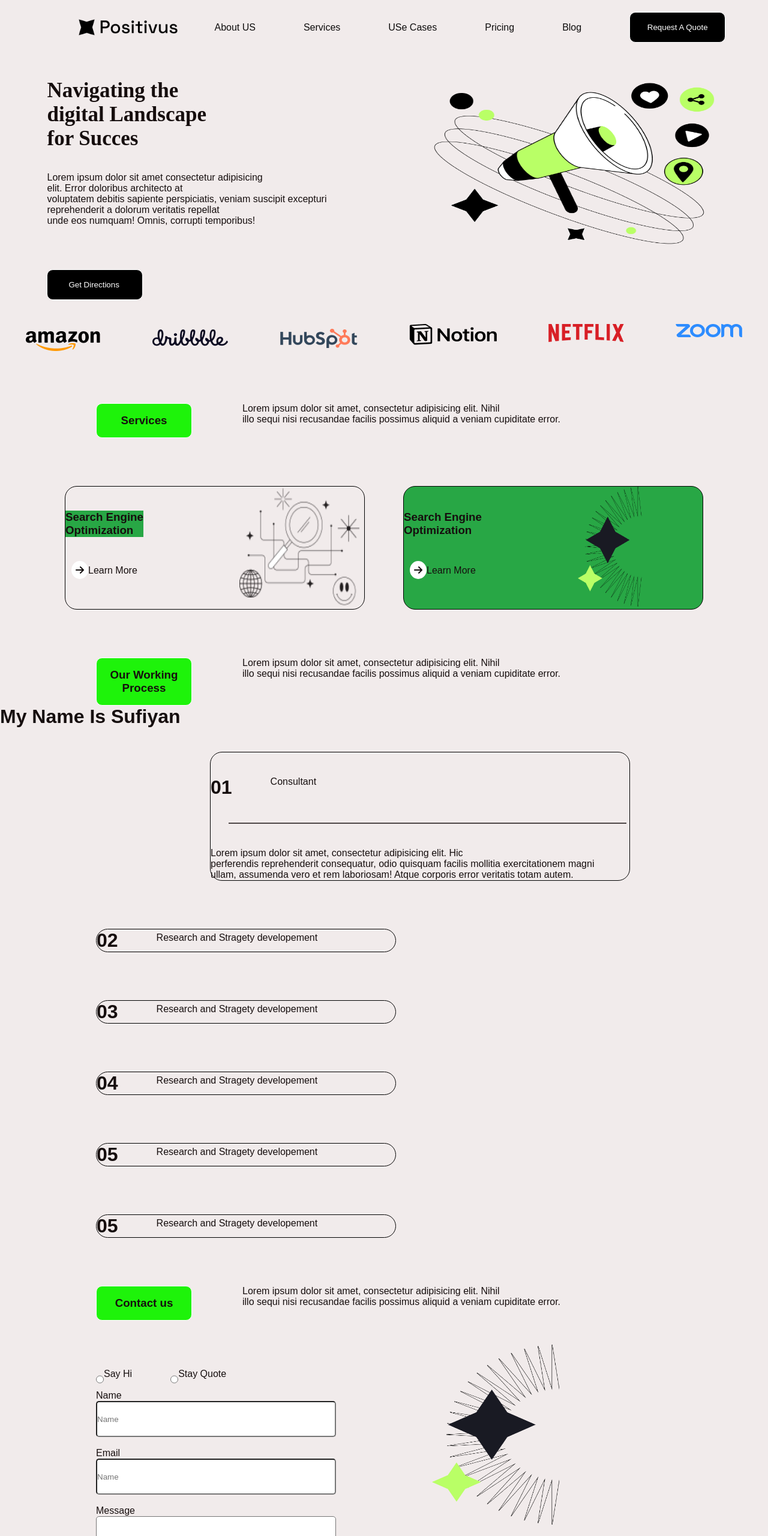
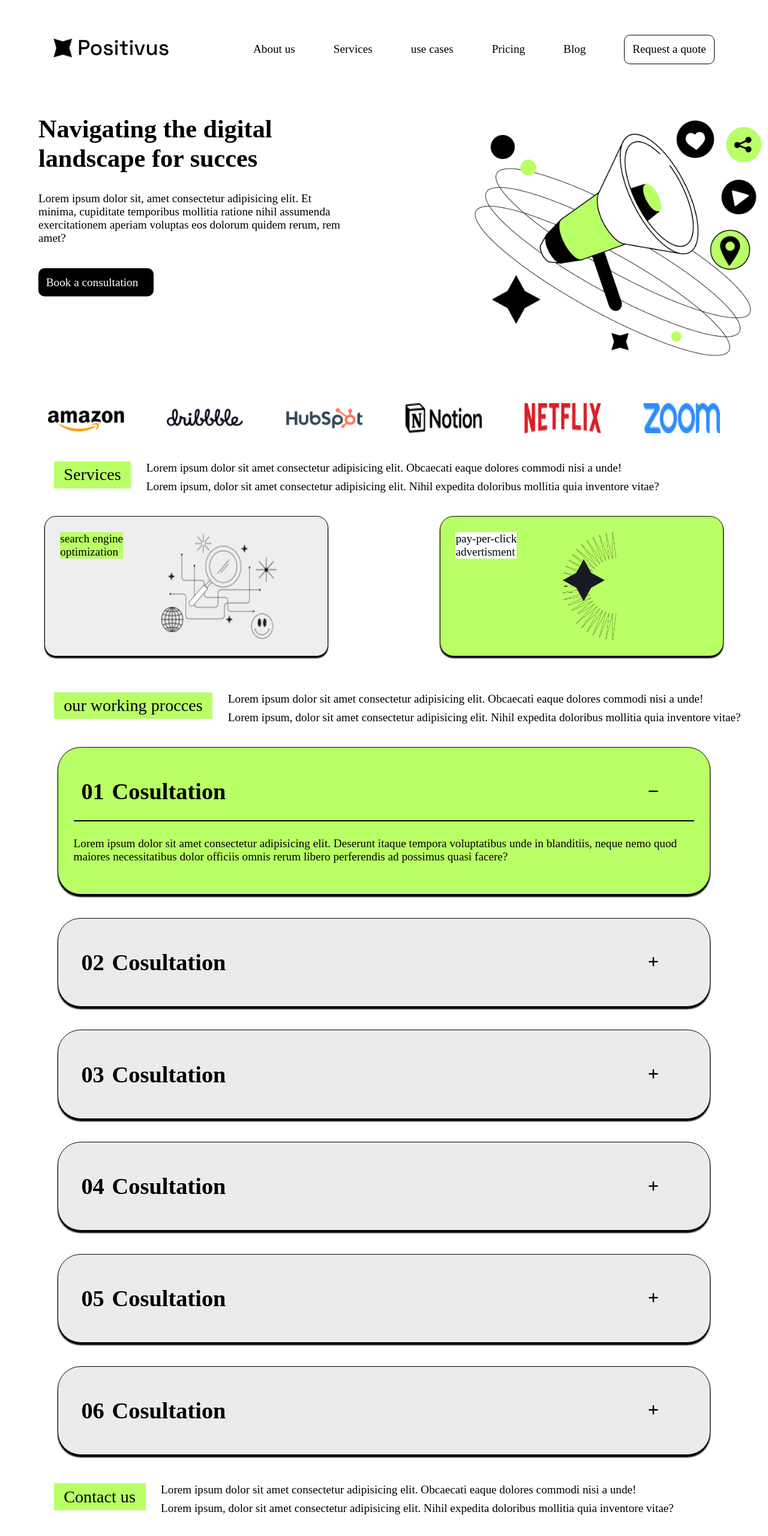
Before and after one commit to Sufiyan-Zahid4342/Hacathon, a plain HTML site: page index.html in a window 1280 px wide. Shown: the top 2560 px of the page at 60% size. Drawn offline with Linux system fonts and the light colour scheme; a web font is replaced by a local one.

Commit message:
final updated

```diff
--- a/index.html
+++ b/index.html
@@ -1,198 +1,195 @@
 <!DOCTYPE html>
 <html lang="en">
-
   <head>
-    <meta charset="UTF-8">
-    <meta name="viewport" content="width=device-width, initial-scale=1.0">
+    <meta charset="UTF-8" />
+    <meta name="viewport" content="width=device-width, initial-scale=1.0" />
+    <link rel="stylesheet" href="style.css" />
+    <link rel="stylesheet" href="./media.css" />
     <title>Document</title>
-    <link rel="stylesheet" href="./style.css">
-    <link rel="stylesheet" href="./utility.css">
-    <link rel="stylesheet" href="https://cdnjs.cloudflare.com/ajax/libs/font-awesome/6.6.0/css/all.min.css" />
   </head>
-
   <body>
-    <nav data-aos="fade-down f-wrap">
-        <div class="images ">
-            <img src="./Assets/Logo.png" alt="logo" class="d-flex" width="165px">
+    <nav>
+      <div>
+        <img class="nav-image" src="./Assets/logo.png" alt="#" />
       </div>
-        <div class="pages">
-            <a class="t-decuration pages1 " href="./index.html">About US</a>
-            <a class="t-decuration pages1 " href="./Pages/AboutUs.html">Services</a>
-            <a class="t-decuration  pages1" href="./Pages/Publications.html">USe Cases</a>
-            <a class="t-decuration  pages1" href="./Pages/Feedback.html">Pricing</a>
-            <a class="t-decuration  pages1" href="./Pages/Feedback.html">Blog</a>
-            <button class="pages-button1"> <a class="t-decuration" href="">Request A Quote</a></button>
+      <div class="manus">
+        <li>About us</li>
+        <li>Services</li>
+        <li>use cases</li>
+        <li>Pricing</li>
+        <li>Blog</li>
+        <p>Request a quote</p>
       </div>
-        <div class="d-none"><i class="fa-solid fa-bars "></i></div>
     </nav>
-    <!-- navbar ended -->
-    <!-- main Started -->
-    <div class="d-flex mt-2 f-wrap" style="justify-content: space-around;">
-        <div class="main-child1" data-aos="fade-right" data-aos-offset="400" data-aos-easing="ease-in-sine">
-            <!-- <p style="color: rgb(250, 23, 23);" class="p1">ISLAMABAD</p></br> -->
-            <h3 class="f-family" style="font-size: 35px;">Navigating the</br> digital Landscape</br> for Succes</h3>
-            </br></br>
-            <p> Lorem ipsum dolor sit
-                amet consectetur adipisicing</br> elit. Error doloribus architecto at</br> voluptatem debitis sapiente
-                perspiciatis, veniam suscipit excepturi </br>reprehenderit a dolorum veritatis repellat</br> unde eos
-                numquam!
-                Omnis, corrupti temporibus!</p></br>
-
-            </br></br></br>
-            <button class="pages-button1"><a href="" class="t-decuration c-white">Get Directions <img src=""
-                        alt=""></a></button>
+    <div class="main-page">
+      <div class="sec-1">
+        <h1>Navigating the digital landscape for succes</h1>
+        <p>
+          Lorem ipsum dolor sit, amet consectetur adipisicing elit. Et minima,
+          cupiditate temporibus mollitia ratione nihil assumenda exercitationem
+          aperiam voluptas eos dolorum quidem rerum, rem amet?
+        </p>
+        <p class="sec-1-button">Book a consultation</p>
       </div>
-        <div class="main-child2img" data-aos="fade-left" data-aos-offset="300" data-aos-easing="ease-in-sine"> <img
-                src="./Assets/main-img.png" alt="" height="300px" width="500px" class="main-child2img"> </div>
+      <div ><img class="main-img" src="./Assets/main-img.png" alt="" /></div>
     </div>
-
-    <!-- First Main ended -->
-
-
-
-    <div class="d-flex  justify-around mt-2 f-wrap">
+    <div class="logo-line">
+      <img class="logos" src="./Assets/Company logo.png " alt="" />
+      <img class="logos" src="./Assets/Company logo (1).png" alt="" />
+      <img class="logos" src="./Assets/Company logo (2).png " alt="" />
+      <img class="logos" src="./Assets/Vector.png" alt="" />
+      <img class="logos" src="./Assets/Vector (1).png" alt="" />
+      <img class="logos" src="./Assets/Vector (2).png" alt="" />
+    </div>
+    <div class="bottum">
+      <div><p class="green-button">Services</p></div>
       <div>
-            <img src="./Assets/Company logo.png" alt="">
-        </div>
-        <div>
-            <img src="./Assets/Company logo (1).png" alt="">
-        </div>
-        <div>
-            <img src="./Assets/Company logo (2).png" alt="">
-        </div>
-        <div>
-            <img src="./Assets/Vector.png" alt="">
-        </div>
-        <div>
-            <img src="./Assets/Vector (1).png" alt="">
-        </div>
-        <div>
-            <img src="./Assets/Vector (2).png" alt="">
+        <p>
+          Lorem ipsum dolor sit amet consectetur adipisicing elit. Obcaecati
+          eaque dolores commodi nisi a unde!
+        </p>
+        <p>
+          Lorem ipsum, dolor sit amet consectetur adipisicing elit. Nihil
+          expedita doloribus mollitia quia inventore vitae?
+        </p>
       </div>
     </div>
-
-    <div class="d-flex mt-3  mr-2  f-wrap">
-        <div class="pages-button2 text-center">
-            <h3>Services</h3>
+    <div class="two-boxes">
+      <div class="box-2">
+        <div>
+          <p class="text-style-2">search engine</p>
+          <p class="text-style-2">optimization</p>
+          <img src="" alt="" />
         </div>
-        <div class="mr-1">
-            <p>Lorem ipsum dolor sit amet, consectetur adipisicing elit. Nihil </br>illo sequi nisi recusandae facilis
-                possimus aliquid a veniam cupiditate error.</p>
+        <img class="card-image" src="./Assets/Illustration.png" alt="" />
+      </div>
+      <div class="box-1">
+        <div>
+          <p class="text-style-1">pay-per-click</p>
+          <p class="text-style-1">advertisment</p>
+          <img src="" alt="" />
+        </div>
+        <img
+          class="card-image"
+          src="./Assets/Illustration (1).png"
+          alt=""
+        />
       </div>
     </div>
-    <!-- services ended -->
-
-    <div class="mt-3 d-flex justify-center ">
-        <div class="d-flex  br-radius ">
-            <div class="mt-2">
-                <h3 class="bg-green ">Search Engine </br>Optimization</h3>
-                <p class="mt-2"><i class="fa-solid fa-arrow-right border-solid2"></i>Learn More</p>
-            </div>
-            <div class="mr-2">
-                <img src="./Assets/Illustration.png" alt="" width="200px" height="200px">
+    <div class="bottum">
+      <div><p class="green-button">our working procces</p></div>
+      <div>
+        <p>
+          Lorem ipsum dolor sit amet consectetur adipisicing elit. Obcaecati
+          eaque dolores commodi nisi a unde!
+        </p>
+        <p>
+          Lorem ipsum, dolor sit amet consectetur adipisicing elit. Nihil
+          expedita doloribus mollitia quia inventore vitae?
+        </p>
       </div>
     </div>
-
-        <div class="d-flex  br-radius mr-1 bg-green">
-            <div class="mt-2">
-                <h3 class="">Search Engine </br>Optimization</h3>
-                <p class="mt-2"><i class="fa-solid fa-arrow-right border-solid2"></i>Learn More</p>
+    <div class="first-box">
+      <div>
+        <p>01</p>
+        <p>Cosultation</p>
+        <i class="fa-solid fa-minus"></i>
       </div>
-            <div class="mr-2">
-                <img src="./Assets/Illustration (1).png" alt="" width="200px" height="200px">
+      <hr />
+      <p>
+        Lorem ipsum dolor sit amet consectetur adipisicing elit. Deserunt itaque
+        tempora voluptatibus unde in blanditiis, neque nemo quod maiores
+        necessitatibus dolor officiis omnis rerum libero perferendis ad possimus
+        quasi facere?
+      </p>
+    </div>
+    <div class="next-boxes">
+      <div>
+        <p>02</p>
+        <p>Cosultation</p>
+        <i class="fa-solid fa-plus"></i>
       </div>
     </div>
-    </div>
-    <!-- Card ended -->
-    <div class="d-flex mt-3  mr-2 f-wrap">
-        <div class="pages-button2 text-center">
-            <h3>Our Working Process</h3>
-        </div>
-        <div class="mr-1">
-            <p>Lorem ipsum dolor sit amet, consectetur adipisicing elit. Nihil </br>illo sequi nisi recusandae facilis
-                possimus aliquid a veniam cupiditate error.</p>
+    <div class="next-boxes">
+      <div>
+        <p>03</p>
+        <p>Cosultation</p>
+        <i class="fa-solid fa-plus"></i>
       </div>
     </div>
+    <div class="next-boxes">
       <div>
-    <h1>My Name Is Sufiyan</h1>
-</div>
-    <!-- div Started -->
-    <div class="justify f-wrap">
-    <div class=" br-radius1 mt-2  mr">
-        <div class="d-flex mt-2">
-            <div class="">
-                <h1>01</h1>
-            </div>
-            <div class="mr-1">
-                <P>Consultant</P>
-            </div>
-
-        </div>
-        <hr class="mt-2">
-        <p class="mt-2">Lorem ipsum dolor sit amet, consectetur adipisicing elit. Hic</br> perferendis reprehenderit consequatur, odio
-            quisquam facilis mollitia exercitationem magni</br> ullam, assumenda vero et rem laboriosam! Atque corporis error
-            veritatis totam autem.</p>
+        <p>04</p>
+        <p>Cosultation</p>
+        <i class="fa-solid fa-plus"></i>
       </div>
     </div>
-
-<div class="mt-3 d-flex br-radius mr-2 drop f-wrap">
-    <div><h1>02</h1></div>
-    <div><p class="mt-5 mr-1">Research and Stragety developement</p></div>
-
-</div>
-<div class="mt-3 d-flex br-radius mr-2">
-    <div><h1>03</h1></div>
-    <div><p class="mt-5 mr-1">Research and Stragety developement</p></div>
-
-</div><div class="mt-3 d-flex br-radius mr-2">
-    <div><h1>04</h1></div>
-    <div><p class="mt-5 mr-1">Research and Stragety developement</p></div>
-
-</div><div class="mt-3 d-flex br-radius mr-2">
-    <div><h1>05</h1></div>
-    <div><p class="mt-5 mr-1">Research and Stragety developement</p></div>
-
-</div><div class="mt-3 d-flex br-radius mr-2">
-    <div><h1>05</h1></div>
-    <div><p class="mt-5 mr-1">Research and Stragety developement</p></div>
-
-</div>
-
-
-<div class="d-flex mt-3  mr-2 f-wrap">
-    <div class="pages-button2 text-center">
-        <h3>Contact us</h3>
-    </div>
-    <div class="mr-1">
-        <p>Lorem ipsum dolor sit amet, consectetur adipisicing elit. Nihil </br>illo sequi nisi recusandae facilis
-            possimus aliquid a veniam cupiditate error.</p>
+    <div class="next-boxes">
+      <div>
+        <p>05</p>
+        <p>Cosultation</p>
+        <i class="fa-solid fa-plus"></i>
       </div>
     </div>
-
-<div class="d-flex justify-center ">
+    <div class="next-boxes">
       <div>
-    <div class="d-flex mt-3">
-
-        <input type="radio" value="gender" id="gender">
-        <label for="gender">Say Hi</label>
-        <input type="radio" value="gender" id="gender" class="mr-1">
-        <label for="gender">Stay Quote </label></br></br>
-    </div>
-<div class="d-block">
-    <label for="name">Name</label></br>
-    <input type="text " placeholder="Name" id="name" class="put"></br></br>
-    <label for="name">Email</label></br>
-    <input type="email " placeholder="Name" id="name" class="put"></br></br>
-    <label for="name">Message</label></br>
-    <textarea name="" id=" name" cols="30" rows="10" class="put"></textarea  ></br>
-    <button class="pages-button1"> <a class="t-decuration c-white" href="" >Send Message</a></button>
+        <p>06</p>
+        <p>Cosultation</p>
+        <i class="fa-solid fa-plus"></i>
       </div>
     </div>
-    <div class="mr-2 mt-2">
-        <img src="./Assets/Illustration (1).png" alt="" height="300px" width="400px">
+    <div class="bottum">
+      <div><p class="green-button">Contact us</p></div>
+      <div>
+        <p>
+          Lorem ipsum dolor sit amet consectetur adipisicing elit. Obcaecati
+          eaque dolores commodi nisi a unde!
+        </p>
+        <p>
+          Lorem ipsum, dolor sit amet consectetur adipisicing elit. Nihil
+          expedita doloribus mollitia quia inventore vitae?
+        </p>
       </div>
     </div>
-
+    <form action="">
+      <div class="radios">
+      <input class="radio" type="radio" /><label for="">say hi</label>
+      <input class="radio" type="radio" /><label for="">get a quote</label></div> <br />
+      <div style="display: flex; justify-content: space-around; ">
+      <div class="input-sec">
+        <label for="">Name</label><input type="text" placeholder="Name"/><label for=""
+          >Email</label
+        ><input type="text" placeholder="Email" /> <label for="">Messege</label
+        ><input class="input-messege"  type="text" />
+      </div>
+      <div class="form-image">
+    </div></div>
+    <p class="form-button">Send Messege</p>
+    </form>
+    <footer>
+      <div class="footer-nav">
+        <div>
+          <img src="./Assets/" alt=""></div>
+        <div class="footer-manu">
+        <li>About us</li>
+        <li>Services</li>
+        <li>Use cases</li>
+        <li>Pricing</li>
+        <li>Blog</li></div>
+        <div class="footer-icons">
+          <img src="" alt=""><img src="" alt=""><img src="" alt="">
+        </div>
+      </div>
+      <div style="display: flex;">
+        <div>
+        <p>Contact us</p>
+        <p>Email@positive.com</p>
+        <p>Phone:342-564-987</p>
+        <p>Adress: 123 main street</p>
+        <p>Karachi, pakistan</p></div>
+        <div class="footer-box"><input type="text" placeholder="Email"><p>Subcribe to news</p></div>
+      </div>
+    </footer>
   </body>
-
+  <script src="https://kit.fontawesome.com/50f27b17e7.js" crossorigin="anonymous"></script>
 </html>
--- a/style.css
+++ b/style.css
@@ -1,137 +1,253 @@
-/* nav{
-    display: flex;
-    gap: 30px;
-
-} */
 * {
   box-sizing: border-box;
-    margin: 0;
-    padding: 0;
+  margin: 0px;
+  padding: 0px;
+  list-style: none;
+  text-decoration: none;
+  font-size: 1.5vw;
 }
-
-  /* .images{
-  margin :10px;
+body{
+  width: 100vw;
+}
+.manus {
   display: flex;
-  height: 80px;
+  gap: 5vw;
+  align-items: center;
 }
-  .pages{
-      margin-top: 50px;
+nav {
+  margin-top: 3vw;
   display: flex;
-      float: right;
-      margin-right: 200px;
-
+  justify-content: space-around;
+  padding: 1.5vw;
+  /* background-color: aqua; */
+  align-items: center;
+}
+.nav-image {
+  width: 15vw;
+  height: auto;
+}
+.manus > p {
+  padding: 1vw 1vw;
+  border-radius: 0.8vw;
+  border: 1px solid black;
+}
+.main-page {
+  display: flex;
+  justify-content: space-between;
+  margin-top: 5vw;
+}
+.main-img{
+  width: 40vw;
+}
+.sec-1 {
+  width: 40vw;
+  margin-left: 5vw;
+}
+.sec-1 > h1 {
+  font-size: 3.3vw;
+  margin-bottom: 2.5vw;
+}
+.sec-1-button {
+  background-color: black;
+  color: white;
+  padding: 1vw 1vw;
+  border-radius: 0.8vw;
+  width: 15vw;
+  margin-top: 3vw;
+}
+.logo-line {
+  display: flex;
+  justify-content: center;
+  gap: 5.5vw;
+  margin-top: 3vw;
+  margin-bottom: 3vw;
+}
+.logos{
+  width: 10vw;
+}
+.bottum {
+  display: flex;
+  margin-bottom: 3vw;
+  margin-left: 7vw;
+}
+.green-button {
+  background-color: #b9ff66;
+  color: rgb(0, 0, 0);
+  font-size: 2.2vw;
+  padding: 0.5vw 1.3vw;
+  margin-right: 2vw;
+}
+.bottum > div > p {
+  margin-top: 0.7vw;
+}
+.two-boxes {
+  display: flex;
+  gap: 3vw;
+  justify-content: space-around;
+  margin-bottom: 4vw;
+}
+.card-image{
+  width: 15vw;
+}
+.box-1 {
+  border-radius: 1.8vw;
+  display: flex;
+  width: 37vw;
+  border: 1px solid black;
+  padding: 2vw;
+  background-color: #b9ff66;
+  box-shadow: 0px 3px 2px black;
+}
+.box-2 {
+  border-radius: 1.5vw;
+  display: flex;
+  width: 37vw;
+  border: 1px solid black;
+  padding: 2vw;
+  background-color: rgb(238, 238, 238);
+  box-shadow: 0px 3px 2px black;
+}
+.text-style-2 {
+  background-color: #b9ff66;
+}
+.text-style-1 {
+  background-color: rgb(255, 255, 255);
+}
+.card-image {
+  margin-left: 5vw;
+}
+.first-box {
+  padding: 4vw 2vw;
+  border-radius: 3vw;
+  border: 1px solid black;
+  box-shadow: 0px 4px 2px black;
+  background-color: #b9ff66;
+  width: 85vw;
+  margin: auto;
+  margin-bottom: 3vw;
+}
+.first-box > div {
+  display: flex;
+}
+.first-box > div > i {
+  margin-left: 55vw;
+  display: flex;
+  align-items: center;
+}
+.first-box > div > p {
+  font-size: 3vw;
+  font-weight: 600;
+  margin-left: 1vw;
+}
+hr {
+  height: 0.2vw;
+  background-color: black;
+  border: 0px;
+  margin-top: 2vw;
+  margin-bottom: 2vw;
+}
+.next-boxes {
+  padding: 4vw 2vw;
+  border-radius: 3vw;
+  border: 1px solid black;
+  box-shadow: 0px 4px 2px black;
+  background-color: rgb(235, 235, 235);
+  width: 85vw;
+  margin: auto;
+  margin-bottom: 3vw;
+}
+.next-boxes > div {
+  display: flex;
+}
+.next-boxes > div > i {
+  margin-left: 55vw;
+  display: flex;
+  align-items: center;
+}
+.next-boxes > div > p {
+  font-size: 3vw;
+  font-weight: 600;
+  margin-left: 1vw;
+}
+form{
+  border-radius: 3vw;
+  background-color: rgb(231, 231, 231);
+  padding: 4.5vw;
+  width: 85vw;
+  margin: auto;
+  padding-right: 0px;
 
 }
+input{
+  border-radius: 1vw;
+  height: 4vw;
+  margin-bottom: 2vw;
+  border: 0.5px solid black;
+  padding: 1vw;
+  color: azure;
+  font-size: 1.2vw;
+}
+label{
+  margin-bottom: 0.8vw;
 
-  .pages a{
+}
+.input-sec{
   display: flex;
-      float: left;
-      margin-right: 100px;
+  flex-direction: column;
+  width: 90vw;
 }
-  button{
+.form-image{
+  width: 40vw;
+  position: relative;
+  /* right: -19vw; */
+  background-image: url(./resources/Illustration\ \(1\).png);
+  overflow: hidden;
 
-  } */
-  nav {
-      display: flex;
-      justify-content: space-around;
-      align-items: center;
-      padding: 20px;
-      background: rgb(241, 237, 237)cec;
-      color:black;
 }
-
-    .images {
+.input-messege{
+  height: 20vw;
+}
+.radios{
   display: flex;
   align-items: center;
-      margin-left: 80px;
 }
-
-    .pages {
+.radio{
+  margin-bottom: 0.8vw;
+  margin-right: 1vw;
+  margin-left: 1vw;
+  width: 2vw;
+}
+.form-button{
+  background-color: black;
+  color: white ;
+  border-radius: 1vw;
+  height: 4.5vw;
+  margin-bottom: 2vw;
+  width: 41vw;
   display: flex;
   align-items: center;
-      gap: 20px;
-
-
+  justify-content: center;
 }
-    hr{
-      width: 300px;
+footer{
+  margin-top: 7vw;
+  background-color: black;
+  color: white;
+  width: 80vw;
+  margin-left: 15vw;
+  border-radius: 2vw;
 }
-
-    .pages1 {
-      text-decoration: none;
-      color: #0e0c0c;
-      margin-right: 60px;
+.footer-nav{
+  display: flex;
 }
-
-    .pages-button1 {
-      border-radius: 10px;
-      margin-right: 20px;
-
-      border:1px solid #ffff;
-      width: 160px;
-      cursor: pointer;
-
-      padding: 17px 0px;
-      background-color: #000000;
+.footer-manu{
+  display: flex;
 }
-    .pages-button2 {
-      border-radius: 10px;
-      margin-right: 20px;
-
-      border:1px solid #ffff;
-      width: 160px;
-      cursor: pointer;
-
-      padding: 17px 0px;
-      background-color: #1ef30a;
+.footer-icons{
+  display: flex;
 }
-
-
-
-    .pages button a {
-      /* text-decoration: none; */
-      color: #fff;
-      align-items: center;
+.footer-box{
+  background-color: rgb(80, 80, 80);
+  padding: 1vw 6vw;
+  display: flex;
   text-align: center;
-      justify-content: center;
-      /* flex-direction: column-reverse; */
-      /* width: 70px; */
 }
-    /* .icon{
-      width: 40px;
-      height: 40px;
-      border-radius: 40px;
-      color: #fff;
-
-    } */
-
-    /* Responsive design */
-    @media (max-width: 620px) {
-      nav {
-        flex-direction: column;
-        align-items: center;
-      }
-      .main-image{
-        display:block;
-      }
-      .images {
-        margin-bottom: 20px;
-      }
-      .pages {display: none;
-        flex-direction: column;
-        align-items: center;
-      }
-      .pages button {
-        margin-bottom: 10px;
-      }
-    }
-
-    /* Extra small screens */
-    @media (max-width: 480px) {
-      .pages {
-        gap: 10px;
-      }
-      .pages button {
-        padding: 5px 10px;
-      }
-    }
```
Also changed, not shown: media.css (added, +68 -0 lines). Lines whose indentation alone changed are shown as unchanged.
